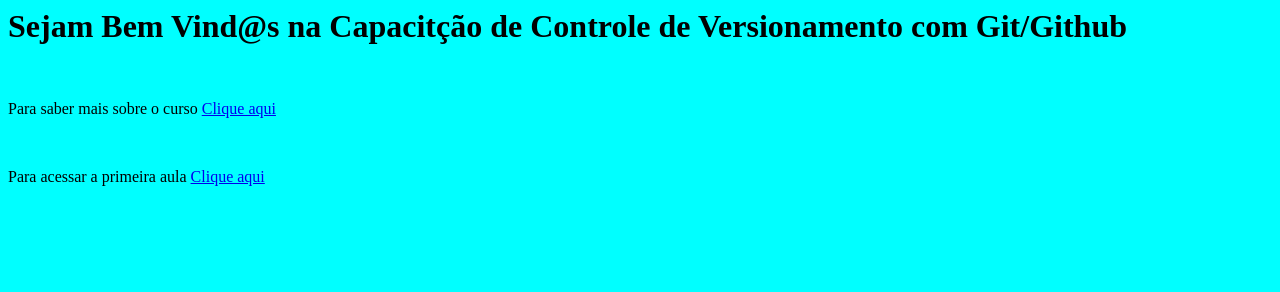
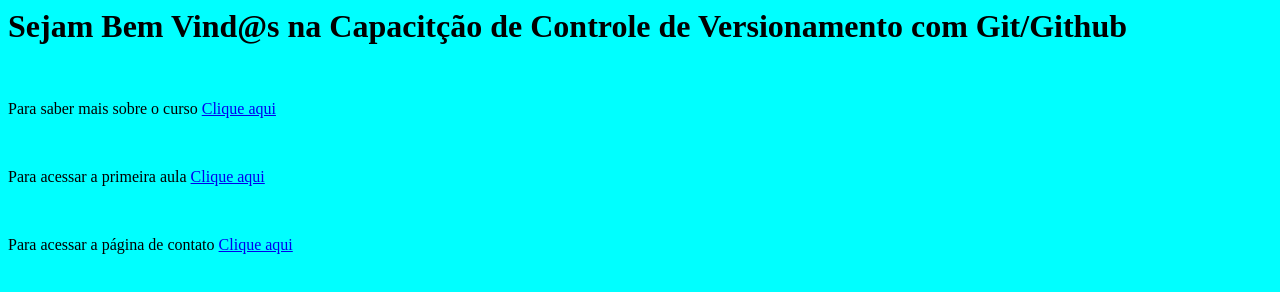
Before and after one commit to Rancosta/CapacitacaoGit, a plain HTML site: page index.html in a window 1280 px wide. Drawn offline with Linux system fonts and the light colour scheme.

Commit message:
Adicionada uma nova página no projeto contato.html e link dela na página index.html

```diff
--- a/index.html
+++ b/index.html
@@ -2,10 +2,13 @@
 	<head>
 		<title>Capacitação Git/GitHub</title>
 	</head>
+	<body style="background-color:cyan">
 		<h1>Sejam Bem Vind@s na Capacitção de Controle de Versionamento com Git/Github</h1>
 		<br>
 		<p>Para saber mais sobre o curso <a href="./sobre.html">Clique aqui</a></p>
 		<br>
 		<p>Para acessar a primeira aula <a href="./aula1.html">Clique aqui</a></p>
-<body style="background-color:cyan">
+		<br>
+		<p>Para acessar a página de contato <a href="./contato.html">Clique aqui</a></p>
 	</body>
+</html>
```
Also changed, not shown: contato.html (added, +8 -0 lines). Lines whose indentation alone changed are shown as unchanged.
